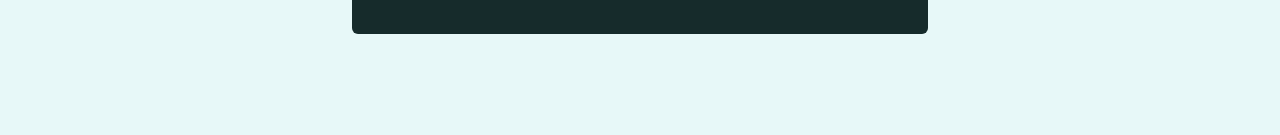
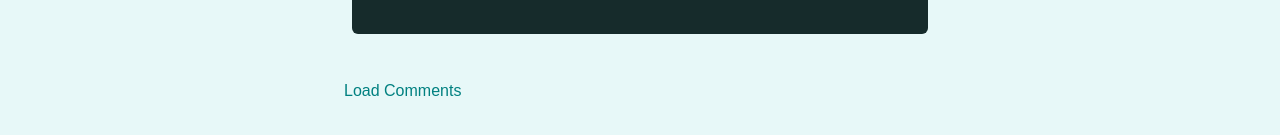
Before and after one commit to ogeeDeveloper/Quotes-Project, a React (Create React App) app: page /quotes/q1 in a window 1280 px wide. Shown: the part 343-478 px from the top of the page. Built offline with nearby package versions, Linux system fonts and the light colour scheme.

Commit message:
Implemented nested Routes for showing comments

```diff
--- a/src/App.js
+++ b/src/App.js
@@ -1,5 +1,6 @@
 import { Route, Routes, Navigate } from "react-router-dom";
 import Layout from "./components/layout/Layout";
+import Comments from "./components/comments/Comments";
 import AllQuotes from "./pages/AllQuotes";
 import QuoteDetail from "./pages/QuoteDetail";
 import NewQuote from "./pages/NewQuote";
@@ -18,7 +19,9 @@ function App() {
       <Routes>
         <Route path="/" element={<Navigate replace to="/quotes" />} />
         <Route path="/quotes" element={<AllQuotes />} exact />
-        <Route path="/quotes/:quoteId" element={<QuoteDetail />} />
+        <Route path="/quotes/:quoteId" element={<QuoteDetail />}>
+          <Route path={`/quotes/:quoteId/comments`} element={<Comments />} />
+        </Route>
         <Route path="/add-quote" element={<NewQuote />} />
         <Route path="/*" element={<NotFound />} />
       </Routes>
--- a/src/components/quotes/QuoteItem.js
+++ b/src/components/quotes/QuoteItem.js
@@ -4,6 +4,7 @@ import classes from "./QuoteItem.module.css";
 const QuoteItem = (props) => {
   const { text, author, id } = props;
   return (
+    <>
       <li className={classes.item}>
         <figure>
           <blockquote>
@@ -15,6 +16,7 @@ const QuoteItem = (props) => {
           View Quote
         </Link>
       </li>
+    </>
   );
 };
 
--- a/src/pages/QuoteDetail.js
+++ b/src/pages/QuoteDetail.js
@@ -1,5 +1,5 @@
-import { Routes, Route } from "react-router-dom";
-import Comments from "../components/comments/Comments";
+import { Divider } from "antd";
+import { Routes, Route, Link, Outlet } from "react-router-dom";
 import { useParams } from "react-router-dom";
 import HighlightedQuote from "../components/quotes/HighlightedQuote";
 
@@ -12,7 +12,7 @@ const DUMMY_DATA = [
 const QuoteDetail = () => {
   const param = useParams();
   const quotes = DUMMY_DATA.find((quote) => quote.id === param.quoteId);
-  console.log(param.quoteId);
+  // console.log(param.quoteId);
 
   if (!quotes) {
     return <p>no quotes found</p>;
@@ -21,12 +21,13 @@ const QuoteDetail = () => {
   return (
     <>
       <HighlightedQuote text={quotes.text} author={quotes.author} />
-      <Routes>
-        <Route
-          path={`/quotes/${param.quoteId}/comments`}
-          element={<Comments />}
-        />
-      </Routes>
+      <div className="center">
+        <Link className="btn--flat" to={`/quotes/${param.quoteId}/comments`}>
+          Load Comments
+        </Link>
+      </div>
+      <Divider />
+      <Outlet />
     </>
   );
 };
```
Also changed, not shown: 1 other file (tests, documents, lock files or other folders). Lines whose indentation alone changed are shown as unchanged.
